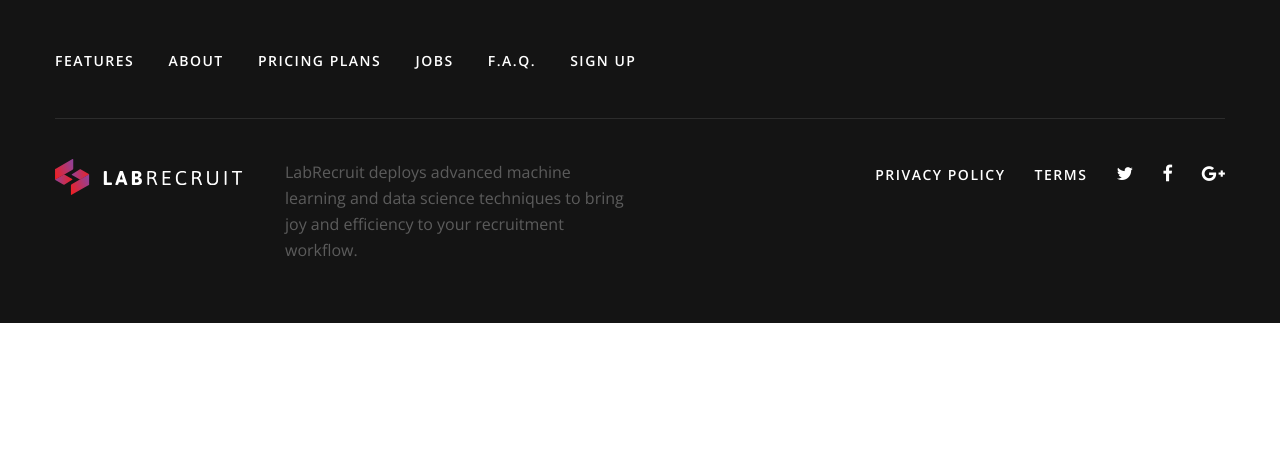
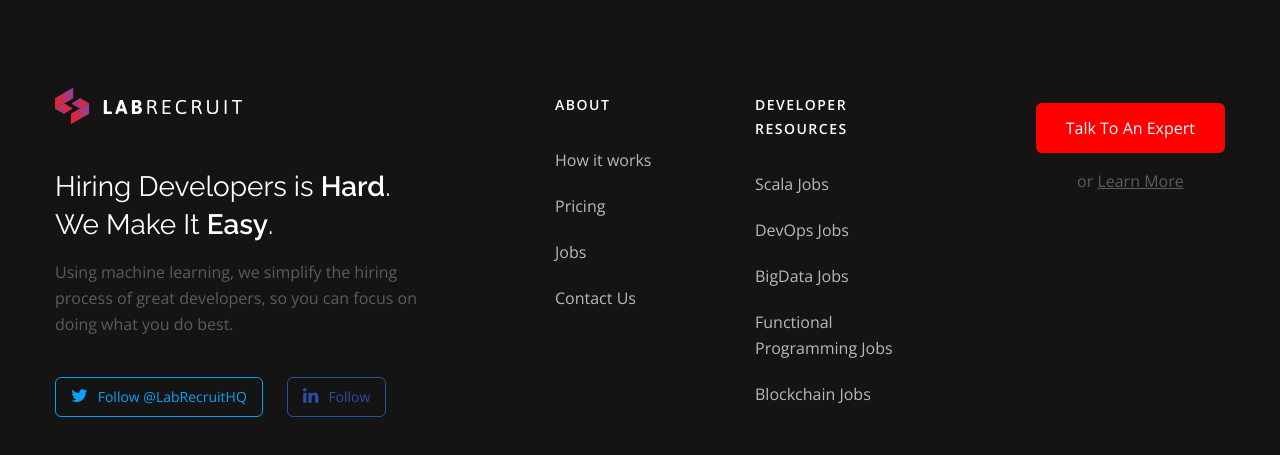
Before and after one commit to LabRecruit/labrecruit.github.io, a website: page recruitment-signup.html in a window 1280 px wide. Shown: the part 911-1366 px from the top of the page. Before the commit the page ends 1234 px from the top, so only its background shows below. Drawn offline with nearby package versions, Linux system fonts and the light colour scheme.

Commit message:
update footer

```diff
--- a/recruitment-signup.html
+++ b/recruitment-signup.html
@@ -46,40 +46,47 @@
 
     <div style="width: 100%; height:800px; position: relative; overflow: hidden;"><iframe width="100%" height="100%" frameborder="0" src="https://landbot.io/u/H-33093-FWAC886N54D44TVC/index.html" style="position: absolute; left:0; right:0; bottom:0; top:0; border:0;"></iframe></div>
 
-    <!-- Footer 13 -->
+    <!-- Footer 9 -->
 
-    <footer class="footer_13 padding_top50 padding_bottom20">
+    <footer class="footer_9 padding_top90 padding_bottom10">
     	<div class="container nopadding">
-        <div class="footer_links">
-          <a href="./index.html" class="font14 semibold uppercase spacing15 link white right30">Features</a>
-          <a href="./recruitment-about.html" class="font14 semibold uppercase spacing15 link white right30">About</a>
-          <a href="./recruitment-pricing.html" class="font14 semibold uppercase spacing15 link white right30">Pricing Plans</a>
-          <a href="https://jobs.labrecruit.com/" class="font14 semibold uppercase spacing15 link white right30">Jobs</a>
-          <a href="./recruitment-faq.html" class="font14 semibold uppercase spacing15 link white right30">F.A.Q.</a>
-          <a href="./recruitment-signup.html" class="font14 semibold uppercase spacing15 link white right30">Sign Up</a>
-        </div>
-        <div class="top45 bottom40 hr height1 white opacity1"></div>
     		<div class="row">
-          <div class="col-md-6 bottom40 block_left clearfix">
-            <div class="bottom10 float_left font20 raleway white footer_logo">
-              <a href="./index.html" class="main-logo-link-wrapper">
+
+    			<div class="col-md-5 col-sm-12 block_left bottom70">
             <object type="image/svg+xml" data="./i/logo.svg">
               <img class="main-logo" src="./i/logo.png" alt="labrecruit logo" />
             </object>
-              </a>
+    				<div class="max_width370 font28 raleway white title"><br>Hiring Developers is <b>Hard</b>. We Make It <b>Easy</b>.</div>
+    				<div class="top15 max_width370 font16 white opacity3 text">
+    					Using machine learning, we simplify the hiring process of great developers, so you can focus on doing what you do best.
     				</div>
-            <div class="float_right max_width340 font16 light white opacity3 text">
-              LabRecruit deploys advanced machine learning and data science techniques to bring joy and efficiency to your recruitment workflow.
+    				<div class="top40 buttons">
+    					<a href="https://twitter.com/LabRecruitHQ" class="btn size40 radius6 transparent_twitter_color border border_twitter_color padding_sides15 font14 right20 bottom20"><i class="fa fa-twitter font18 right10"></i>Follow @LabRecruitHQ</a>
+    					<a href="https://www.linkedin.com/company/labrecruit/" class="btn size40 radius6 transparent_facebook_color border border_facebook_color padding_sides15 font14"><i class="fa fa-linkedin font18 right10"></i>Follow</a>
     				</div>
     			</div>
-          <div class="col-md-6 text_right block_right">
-            <a href="#" class="font14 semibold uppercase spacing15 link white left25">Privacy Policy</a>
-            <a href="#" class="font14 semibold uppercase spacing15 link white left25">Terms</a>
-            <span class="socials">
-              <a href="https://twitter.com/LabRecruitHQ" class="font18 link white left25"><i class="fa fa-twitter"></i></a>
-              <a href="https://www.facebook.com/LabRecruit" class="font18 link white left25"><i class="fa fa-facebook"></i></a>
-              <a href="https://angel.co/labrecruit" class="font18 link white left25"><i class="fa fa-google-plus"></i></a>
-            </span>
+    			<div class="col-md-2 col-sm-4 top5 bottom50">
+    				<div class="bottom30 font14 semibold uppercase spacing15 white title">About</div>
+    				<div class="bottom20"><a href="./recruitment-about.html" class="font16 link white opacity7">How it works</a></div>
+    				<div class="bottom20"><a href="./recruitment-pricing.html" class="font16 link white opacity7">Pricing</a></div>
+    				<div class="bottom20"><a href="https://jobs.labrecruit.com/" class="font16 link white opacity7">Jobs</a></div>
+    				<div class="bottom20"><a href="./recruitment-signup.html" class="font16 link white opacity7">Contact Us</a></div>
+    			</div>
+    			<div class="col-md-2 col-sm-4 top5 bottom50">
+    				<div class="bottom30 font14 semibold uppercase spacing15 white title">Developer Resources</div>
+    				<div class="bottom20"><a href="https://jobs.labrecruit.com/tag/scala-developer-jobs/" class="font16 link white opacity7">Scala Jobs</a></div>
+    				<div class="bottom20"><a href="https://jobs.labrecruit.com/tag/devops-engineer-jobs/" class="font16 link white opacity7">DevOps Jobs</a></div>
+    				<div class="bottom20"><a href="https://jobs.labrecruit.com/tag/data-engineer-jobs/" class="font16 link white opacity7">BigData Jobs</a></div>
+    				<div class="bottom20"><a href="https://jobs.labrecruit.com/tag/functional-programming-jobs/" class="font16 link white opacity7">Functional Programming Jobs</a></div>
+    				<div class="bottom20"><a href="https://jobs.labrecruit.com/tag/blockchain-jobs/" class="font16 link white opacity7">Blockchain Jobs</a></div>
+    			</div>
+    			<div class="col-md-3 col-sm-4 top15 clearfix">
+    				<div class="float_right text_center block_right">
+    					<a href="./recruitment-signup.html" class="btn red size50 radius6 padding_sides30 font16">Talk To An Expert</a>
+    					<div class="top15 font16 white text">
+    						<span class="opacity3">or </span><a href="./recruitment-signup.html" class="white link underline opacity3">Learn More</a>
+    					</div>
+    				</div>
     			</div>
     		</div>
     	</div>
```
Lines whose indentation alone changed are shown as unchanged.
